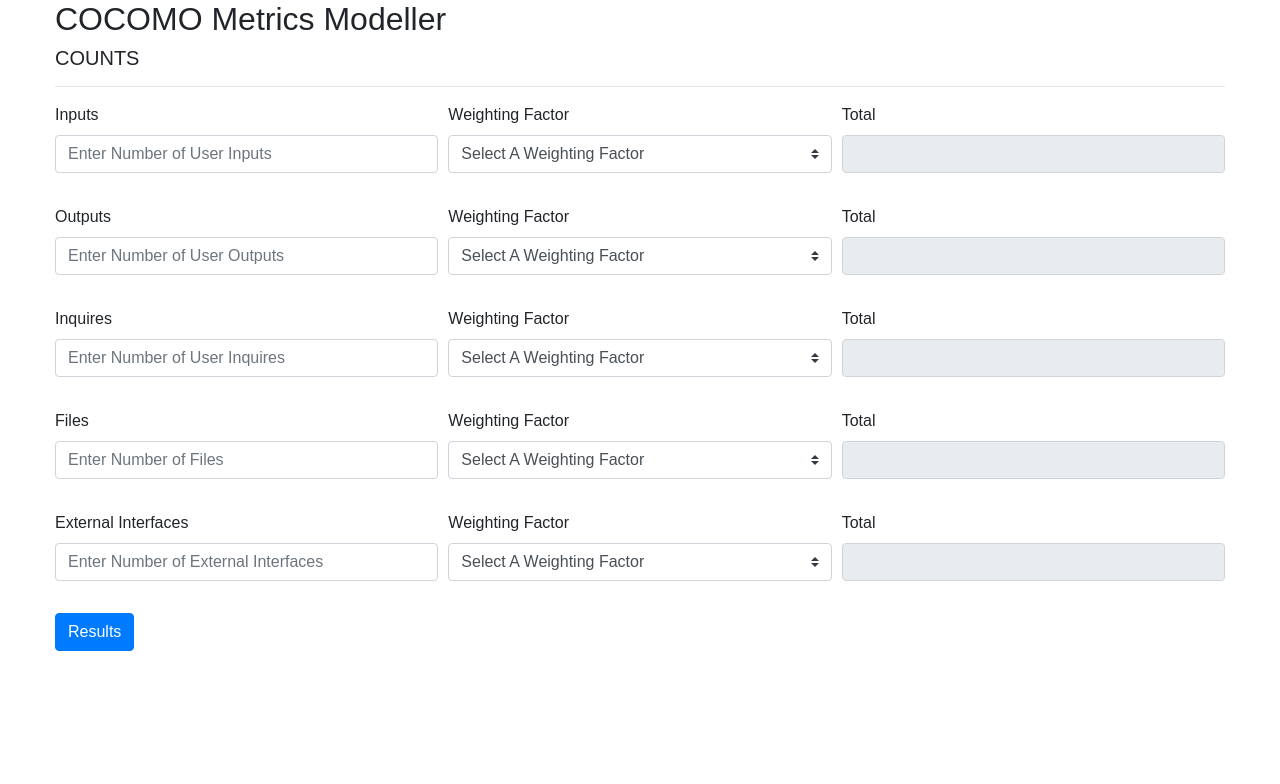
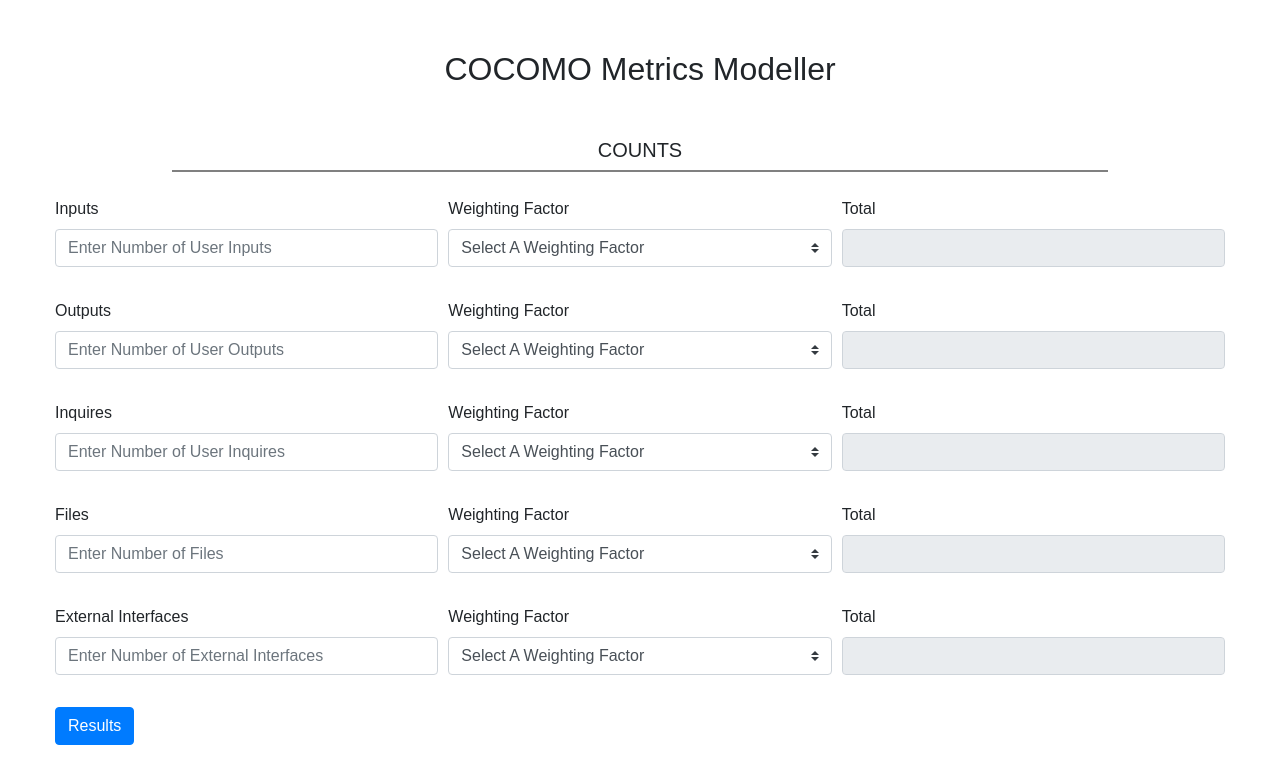
Before and after one commit to italktosquirrels/modeller, a plain HTML site: page index.html in a window 1280 px wide. Drawn offline with nearby package versions, Linux system fonts and the light colour scheme; a web font is replaced by a local one.

Commit message:
css update

```diff
--- a/css/main.css
+++ b/css/main.css
@@ -34,6 +34,28 @@ html {
   max-width: 1200px;
 }
 
+.container h2 {
+  margin: 50px;
+  text-align: center;
+}
+
+.container h5 {
+  /* margin: 50px; */
+  text-align: center;
+}
+
+.container hr {
+  border-top: 2px solid grey;
+  width: 80%;
+  margin: auto;
+  padding-bottom: 25px;
+}
+
+
+/* .selected {
+
+  color: #A8A8A8;
+} */
 
 
 
```
